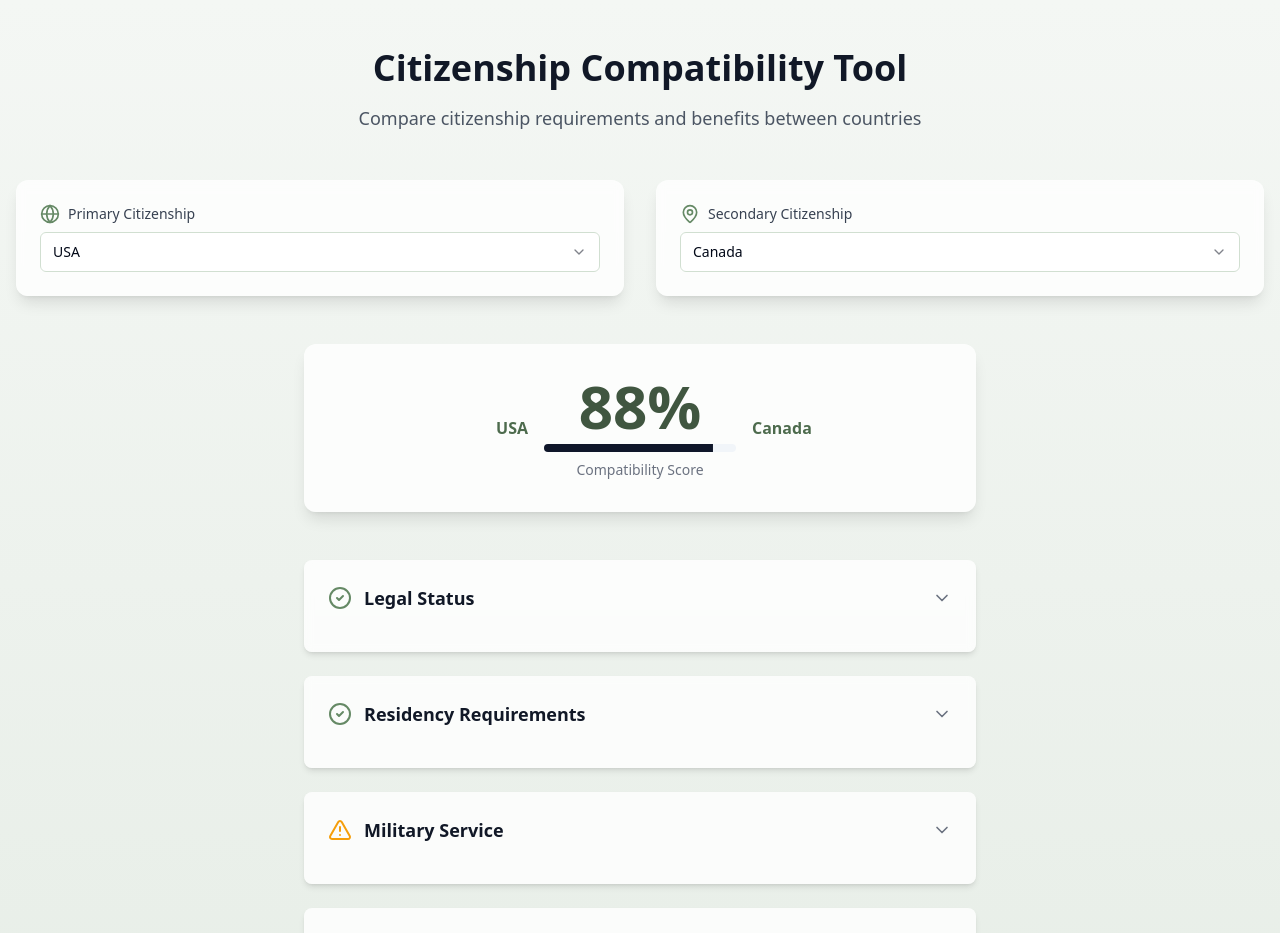
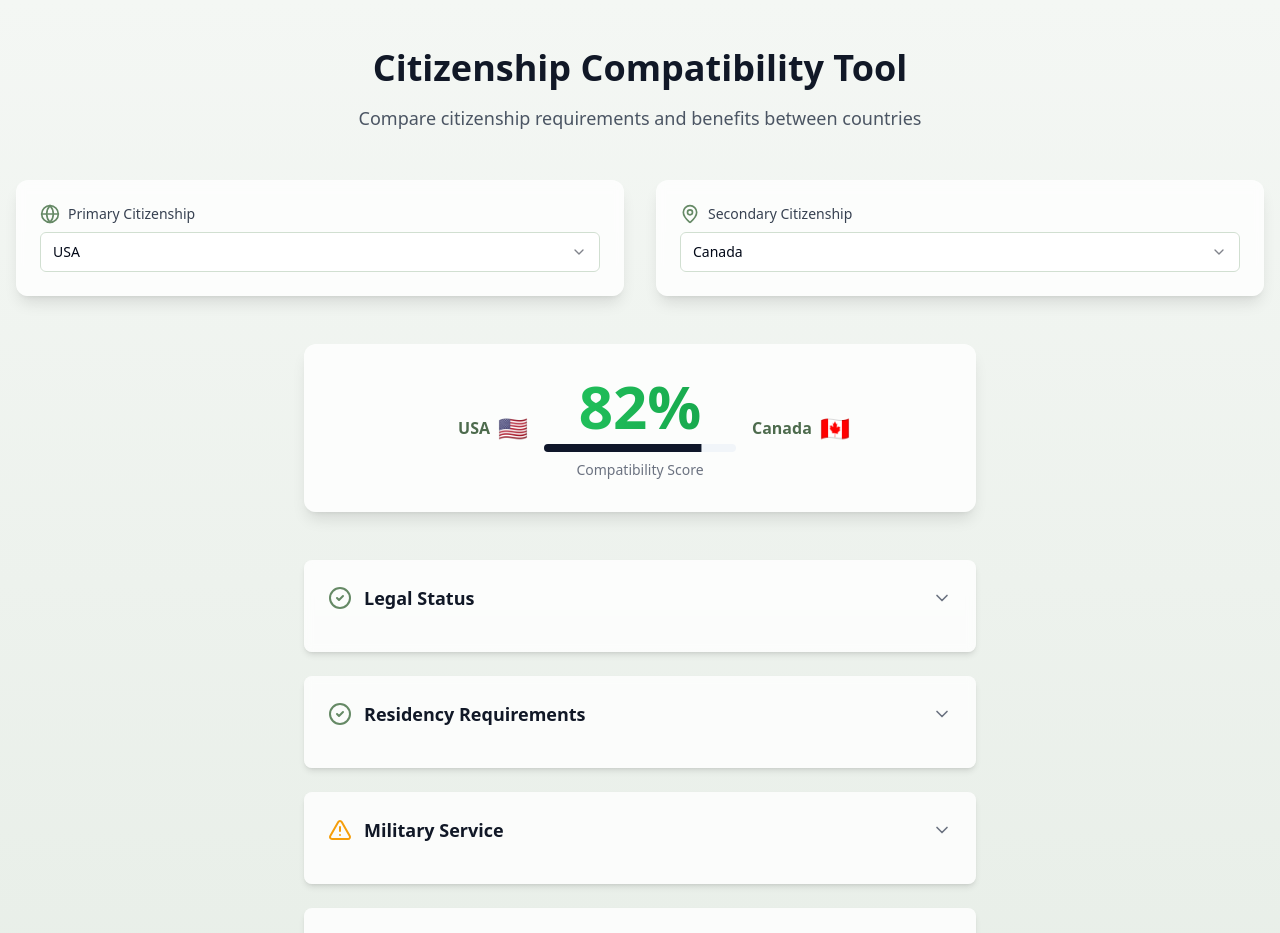
Before and after one commit to facutrs/citizenship-compatibility-tool, a React (Vite) app: page / in a window 1280 px wide. Shown: the top 933 px of the page. Built offline with nearby package versions, Linux system fonts and the light colour scheme.

Commit message:
Enhance Citizenship Tool
Improve data import process and add visual enhancements, including country flags in the compatibility score section.

```diff
--- a/src/components/CompatibilityScore.tsx
+++ b/src/components/CompatibilityScore.tsx
@@ -7,26 +7,53 @@ interface CompatibilityScoreProps {
   score: number;
   country1: string;
   country2: string;
+  country1Id?: string;
+  country2Id?: string;
 }
 
-const CompatibilityScore = ({ score, country1, country2 }: CompatibilityScoreProps) => {
+const CompatibilityScore = ({ score, country1, country2, country1Id, country2Id }: CompatibilityScoreProps) => {
+  const getGradientColor = (score: number) => {
+    if (score >= 80) return "from-green-500 to-green-600";
+    if (score >= 60) return "from-yellow-500 to-yellow-600";
+    return "from-red-500 to-red-600";
+  };
+
+  const getFlag = (countryId?: string) => {
+    if (!countryId) return "";
+    const codePoints = countryId
+      .toUpperCase()
+      .split('')
+      .map(char => 127397 + char.charCodeAt(0));
+    return String.fromCodePoint(...codePoints);
+  };
+
   return (
     <div className="bg-white/80 backdrop-blur-sm rounded-xl p-8 shadow-lg animate-fadeIn">
       <div className="flex items-center justify-between space-x-4">
-        <div className="text-sage-600 font-semibold text-right flex-1">{country1}</div>
+        <div className="text-sage-600 font-semibold text-right flex-1 flex items-center justify-end gap-2">
+          {country1}
+          <span className="text-2xl">{getFlag(country1Id)}</span>
+        </div>
         <div className="flex-1">
           <motion.div
             initial={{ scale: 0 }}
             animate={{ scale: 1 }}
             transition={{ duration: 0.5 }}
-            className="text-6xl font-bold text-sage-700 text-center"
+            className={`text-6xl font-bold text-center bg-gradient-to-r ${getGradientColor(score)} bg-clip-text text-transparent`}
           >
             {score}%
           </motion.div>
-          <Progress value={score} className="w-full h-2 mt-2" />
+          <Progress
+            value={score}
+            className="w-full h-2 mt-2"
+            indicatorClassName={`bg-gradient-to-r ${getGradientColor(score)}`}
+          />
           <div className="text-sm text-gray-500 mt-2 text-center">Compatibility Score</div>
         </div>
-        <div className="text-sage-600 font-semibold flex-1">{country2}</div>
+        <div className="text-sage-600 font-semibold flex-1 flex items-center gap-2">
+          {country2}
+          <span className="text-2xl">{getFlag(country2Id)}</span>
+        </div>
       </div>
     </div>
   );
--- a/src/pages/Index.tsx
+++ b/src/pages/Index.tsx
@@ -1,4 +1,3 @@
-
 import React, { useState, useEffect } from "react";
 import CountrySelector from "@/components/CountrySelector";
 import CompatibilityScore from "@/components/CompatibilityScore";
@@ -65,32 +64,45 @@ const DEFAULT_CATEGORIES = {
   },
 };
 
-// Add country data
-const COUNTRY_DATA: Record<string, {
-  dualCitizenship: string;
+interface CountryData {
+  countryId: string;
+  dualCitizenship: "Yes" | "No" | "Conditional";
   residencyYears: number;
-  militaryService: string;
-  taxTreaty: string;
+  militaryService: "Yes" | "No" | "De jure" | "Choice" | "Infrequent";
+  taxTreaty: "Yes" | "No" | "Several countries";
   votingStatus: string;
-}> = {
+}
+
+const COUNTRY_DATA: Record<string, CountryData> = {
   USA: {
+    countryId: "US",
     dualCitizenship: "Yes",
     residencyYears: 5,
     militaryService: "De jure",
-    taxTreaty: "Yes",
+    taxTreaty: "Several countries",
     votingStatus: "Universal"
   },
   Canada: {
+    countryId: "CA",
     dualCitizenship: "Yes",
     residencyYears: 3,
     militaryService: "No",
     taxTreaty: "Yes",
     votingStatus: "Universal"
   },
-  // Add more countries as needed
 };
 
-const calculateCompatibility = (country1: string, country2: string) => {
+interface Compatibility {
+  overallScore: number;
+  categories: {
+    [key: string]: {
+      score: number;
+      description: string;
+    };
+  };
+}
+
+const calculateCompatibility = (country1: string, country2: string): Compatibility | null => {
   const c1 = COUNTRY_DATA[country1];
   const c2 = COUNTRY_DATA[country2];
 
@@ -116,32 +128,26 @@ const calculateCompatibility = (country1: string, country2: string) => {
     Object.values(scores).reduce((sum, score) => sum + score, 0) / Object.keys(scores).length
   );
 
-  return { overallScore, scores, descriptions };
+  return {
+    overallScore,
+    categories: Object.keys(scores).reduce((acc, key) => ({
+      ...acc,
+      [key]: {
+        score: scores[key as keyof typeof scores],
+        description: descriptions[key as keyof typeof descriptions]
+      }
+    }), {})
+  };
 };
 
 const Index = () => {
   const [country1, setCountry1] = useState("USA");
   const [country2, setCountry2] = useState("Canada");
-  const [compatibility, setCompatibility] = useState<{
-    overallScore: number;
-    scores: Record<string, number>;
-    descriptions: Record<string, string>;
-  } | null>(null);
+  const [compatibility, setCompatibility] = useState<Compatibility | null>(null);
 
   useEffect(() => {
     const result = calculateCompatibility(country1, country2);
-    if (result) {
-      setCompatibility({
-        overallScore: result.overallScore,
-        categories: Object.keys(DEFAULT_CATEGORIES).reduce((acc, key) => ({
-          ...acc,
-          [key]: {
-            score: result.scores[key],
-            description: result.descriptions[key]
-          }
-        }), {})
-      });
-    }
+    setCompatibility(result);
   }, [country1, country2]);
 
   if (!compatibility) return null;
@@ -182,6 +188,8 @@ const Index = () => {
             score={compatibility.overallScore}
             country1={country1}
             country2={country2}
+            country1Id={COUNTRY_DATA[country1]?.countryId}
+            country2Id={COUNTRY_DATA[country2]?.countryId}
           />
         </div>
 
@@ -190,8 +198,8 @@ const Index = () => {
             <CategoryCard
               key={key}
               title={category.title}
-              score={compatibility.categories[key as keyof typeof compatibility.categories].score}
-              description={compatibility.categories[key as keyof typeof compatibility.categories].description}
+              score={compatibility.categories[key].score}
+              description={compatibility.categories[key].description}
               implications={category.implications}
             />
           ))}
```
